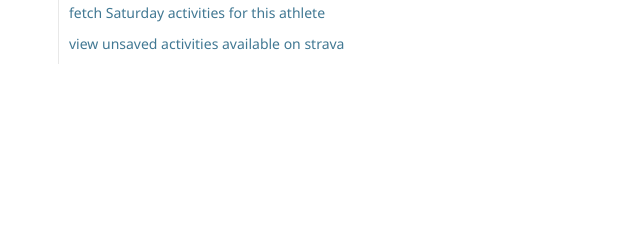
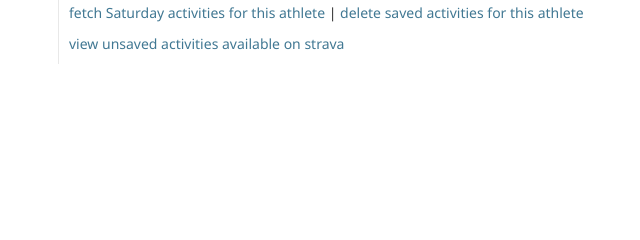
Before and after one commit to timcu/django_bpaml_strava_site, a Django app: page /bpaml-strava/view-activities/athlete/1 in a window 1280 px wide. Shown: the part 336-576 px from the top of the page, without its empty margins (257-897 px from the left). Run offline with Django 5.2, Linux system fonts and the light colour scheme; the visitor is signed in with stand-in values (Sample User, id 1); data comes from the database, SQL or seed files in the repository; some libraries are stand-ins or nearby versions.

Commit message:
Able to delete all activities for an athlete from database

```diff
--- a/django_bpaml_strava/templates/django_bpaml_strava/athlete.html
+++ b/django_bpaml_strava/templates/django_bpaml_strava/athlete.html
@@ -45,6 +45,7 @@
 </table>
 <p>
     <a href="{% url 'save-activities' athlete.uid %}">fetch Saturday activities for this athlete</a>
+    | <a href="{% url 'delete-activities' athlete.uid %}">delete saved activities for this athlete</a>
 </p>
 {% if list_strava_activities %}
 <h2>Other strava activities</h2>
--- a/django_bpaml_strava/urls.py
+++ b/django_bpaml_strava/urls.py
@@ -3,6 +3,7 @@ from django_bpaml_strava.views import index_page, athlete_page, view_activities
 from django_bpaml_strava.views import fetch_and_view_activities, save_activity
 from django_bpaml_strava.views import delete_activity
 from django_bpaml_strava.views import fetch_and_save_activities
+from django_bpaml_strava.views import delete_activities
 
 urlpatterns = [
   path('', index_page, name='index'),
@@ -12,4 +13,5 @@ urlpatterns = [
   path('save-activity/athlete/<int:strava_id>/activity/<int:activity_id>', save_activity, name='save-activity'),
   path('delete-activity/athlete/<int:strava_id>/activity/<int:activity_id>', delete_activity, name='delete-activity'),
   path('save-activities/athlete/<int:strava_id>', fetch_and_save_activities, name='save-activities'),
+  path('delete-activities/athlete/<int:strava_id>', delete_activities, name='delete-activities'),
 ]
--- a/django_bpaml_strava/views.py
+++ b/django_bpaml_strava/views.py
@@ -193,3 +193,10 @@ def fetch_and_save_activities(request, strava_id):
             set_saturday.add(start_date)
             create_activity_from_strava(social_account.user, dct_activity)
     return redirect('view-activities', strava_id=strava_id)
+
+
+@login_required
+def delete_activities(request, strava_id):
+    social_account = social_account_with_sorted_activities(strava_id)
+    social_account.user.activity_set.all().delete()
+    return redirect('view-activities', strava_id=strava_id)
```
